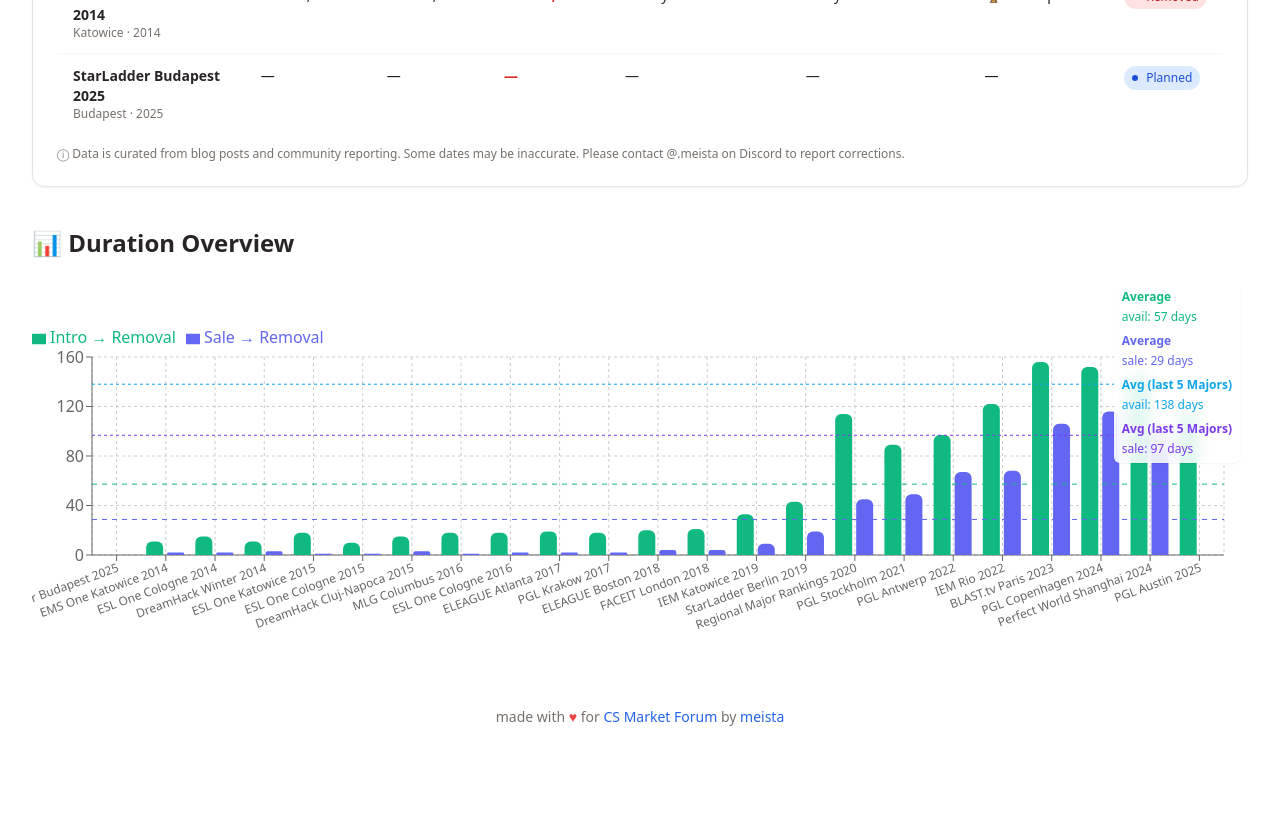
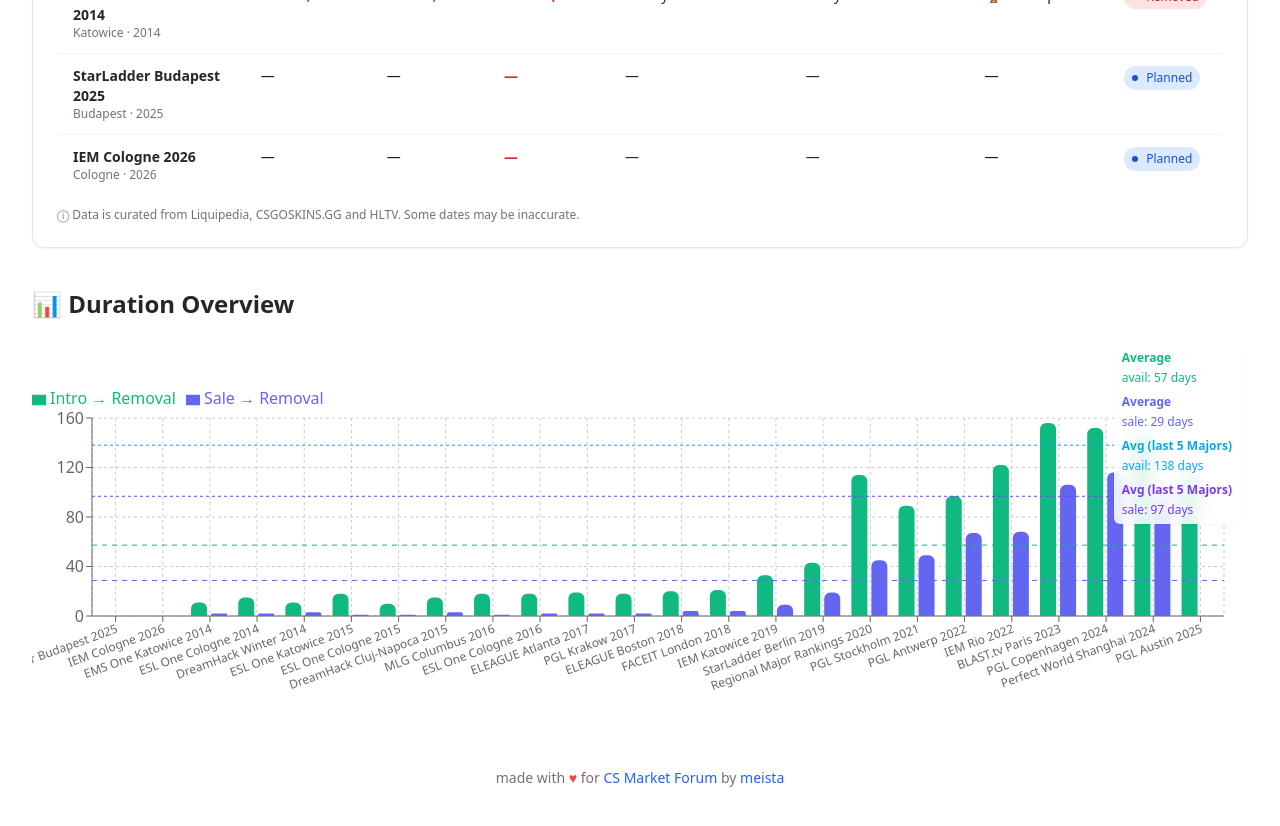
Before and after one commit to meistaGG/cs2-major-sale-tracker, a React (Vite) app: page / in a window 1280 px wide. Shown: the part 1780-2606 px from the top of the page. Before the commit the page ends 2571 px from the top, so only its background shows below. Built offline with nearby package versions, Linux system fonts and the light colour scheme.

Commit message:
Update app.tsx

```diff
--- a/src/app.tsx
+++ b/src/app.tsx
@@ -257,6 +257,16 @@
     major: "StarLadder Budapest 2025",
     city: "Budapest",
     year: 2025,
+    introduced: null,
+    saleDate: null,
+    removed: null,
+    winner: null,
+  },
+  {
+    id: "cologne-2026",
+    major: "IEM Cologne 2026",
+    city: "Cologne",
+    year: 2026,
     introduced: null,
     saleDate: null,
     removed: null,
@@ -800,9 +810,8 @@
             </div>
 
             <p className="mt-3 text-xs text-stone-500">
-              ⓘ Data is curated from blog posts and community reporting. Some
-              dates may be inaccurate. Please contact @.meista on Discord to
-              report corrections.
+              ⓘ Data is curated from Liquipedia, CSGOSKINS.GG and HLTV. Some
+              dates may be inaccurate.
             </p>
           </CardContent>
         </Card>
```
